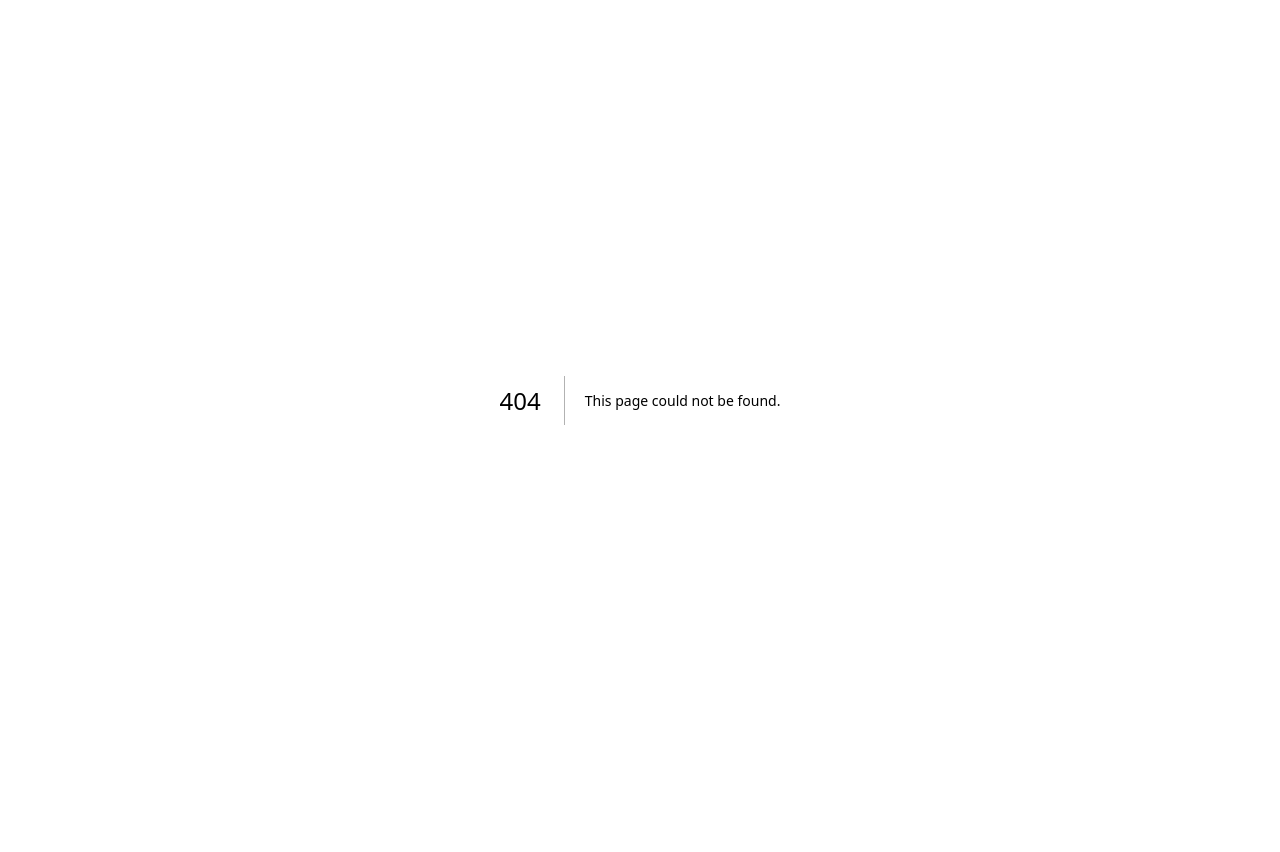
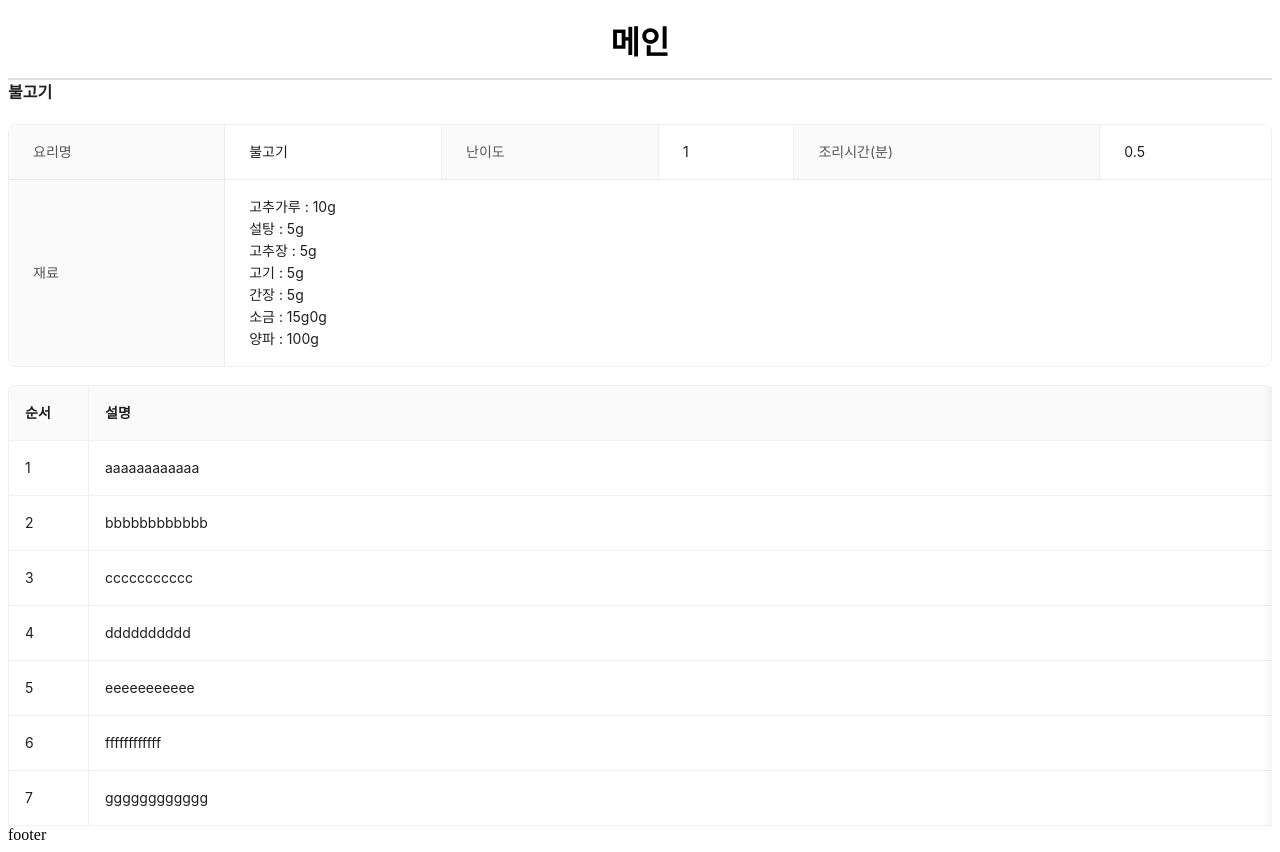
Before and after one commit to gryoh/yummy, a Next.js app: page /recipe/recipeDetail in a window 1280 px wide. Before the commit this address had no page. Before the commit the page ends 800 px from the top, so only its background shows below. Built offline with nearby package versions, Linux system fonts and the light colour scheme.

Commit message:
레시피 상세보기 커밋

```diff
--- /dev/null
+++ b/src/components/recipe/detailDescript.tsx
@@ -0,0 +1,79 @@
+import React from 'react';
+import { Table, Typography } from 'antd';
+import type { ColumnsType } from 'antd/es/table';
+
+const { Text } = Typography;
+
+interface DataType {
+  key: string;
+  name: string;
+  borrow: number;
+  repayment: number;
+}
+
+interface FixedDataType {
+  key: React.Key;
+  name: string;
+  description: string;
+}
+
+  const detailDescript = (props = {
+    recipedescription : [],
+  })=>{
+
+  let keyMap = [];
+  props.recipedescription.map((it)=>{
+    keyMap.push(it.key);
+  })
+  let valueMap = [];
+  props.recipedescription.map((it)=>{
+    valueMap.push(it.value);
+  })
+
+  const fixedColumns: ColumnsType<FixedDataType> = [
+    {
+      title: '순서',
+      dataIndex: 'name',
+      fixed: true,
+      width: 80,
+    },
+    {
+      title: '설명',
+      dataIndex: 'description',
+    },
+  ];
+
+  const fixedData: FixedDataType[] = [];
+  for (let i = 0; i < keyMap.length; i += 1) {
+    fixedData.push({
+      key: i,
+      name: keyMap[i%keyMap.length],
+      description: valueMap[i%keyMap.length],
+    });
+  }
+
+
+    return(
+      <>
+    <br />
+    <Table
+      columns={fixedColumns}
+      dataSource={fixedData}
+      pagination={false}
+      scroll={{ x: 2000, y: 500 }}
+      bordered
+      summary={() => (
+        <Table.Summary fixed>
+          <Table.Summary.Row>
+            {/* <Table.Summary.Cell index={0}>Summary</Table.Summary.Cell>
+            <Table.Summary.Cell index={1}>This is a summary content</Table.Summary.Cell> */}
+          </Table.Summary.Row>
+        </Table.Summary>
+
+      )}
+    />
+  </>
+    );
+}
+
+export default detailDescript;
--- /dev/null
+++ b/src/components/recipe/detailSummary.jsx
@@ -0,0 +1,59 @@
+import { Descriptions } from 'antd';
+import React, { useEffect,  useState } from 'react';
+import DetailDescript from "./detailDescript";
+
+export default function detailSummary(props) {
+    let recipeData = {};
+    const [recipeTime, setrecipeTime] = useState(0);
+    const [recipeName, setrecipeName] = useState("");
+    const [recipelevel, setrecipelevel] = useState(0);
+    const [recipematerial, setrecipematerial] = useState([]);
+    const [recipedescription, setrecipedescription] = useState([]);
+
+    const getData = async()=>{
+    const res = await fetch("/api/recipe/recipeDtail"
+    ).then((res)=> res.json());
+
+    setrecipeTime(res.requiredTime / 1000 / 60) ;
+    setrecipeName(res.name);
+    setrecipelevel(res.level);
+    setrecipematerial(res.material);
+    setrecipedescription(res.description);
+
+  };
+  useEffect(()=>{
+    getData();
+  },[]);
+
+    return (
+        <div>
+        <Descriptions
+          title={recipeName}
+          bordered
+          column={{
+            xxl: 3,
+            xl: 3,
+            lg: 3,
+            md: 3,
+            sm: 2,
+            xs: 1,
+          }}
+        >
+          <Descriptions.Item label="요리명">{recipeName}</Descriptions.Item>
+          <Descriptions.Item label="난이도">{recipelevel}</Descriptions.Item>
+          <Descriptions.Item label="조리시간(분)">{recipeTime}</Descriptions.Item>
+          <Descriptions.Item label="재료">
+            {recipematerial.map((it, idx) => (
+                    <div key={idx}>
+                      {it.key} : {it.value}
+                    </div>
+                ))}
+          </Descriptions.Item>
+        </Descriptions>
+        <div>
+        <DetailDescript recipedescription={recipedescription}/>
+        </div>
+      </div>
+
+    )
+}
--- /dev/null
+++ b/src/pages/api/recipe/recipeDtail.ts
@@ -0,0 +1,27 @@
+export default function handler(req: any, res: any) {
+    res.status(200).json(
+        {
+            name : "불고기",
+            level : 1,
+            requiredTime : 30000,
+            material : [
+                {key : "고추가루", value : "10g"},
+                {key : "설탕", value : "5g"},
+                {key : "고추장", value : "5g"},
+                {key : "고기", value : "5g"},
+                {key : "간장", value : "5g"},
+                {key : "소금", value : "15g0g"},
+                {key : "양파", value : "100g"},
+            ],
+            description : [
+                {key : "1", value : "aaaaaaaaaaaa"},
+                {key : "2", value : "bbbbbbbbbbbb"},
+                {key : "3", value : "ccccccccccc"},
+                {key : "4", value : "dddddddddd"},
+                {key : "5", value : "eeeeeeeeeee"},
+                {key : "6", value : "ffffffffffff"},
+                {key : "7", value : "gggggggggggg"},
+            ],
+        }
+    );
+}
--- /dev/null
+++ b/src/pages/recipe/recipeDetail.jsx
@@ -0,0 +1,17 @@
+import { useRouter } from "next/router";
+import React, { useEffect, useState } from "react";
+import Layout from "../../components/common/layout";
+import Head from "next/head";
+import DetailSummary from "../../components/recipe/detailSummary";
+
+
+
+export default function recipeDetail({idx = 0}) {
+
+    return (
+        <Layout>
+            <DetailSummary idx={idx}/>
+
+        </Layout>
+    );
+}
--- a/tsconfig.json
+++ b/tsconfig.json
@@ -14,6 +14,7 @@
     "isolatedModules": true,
     "jsx": "preserve",
     "incremental": true,
+    "typeRoots" : ["./@types", "./node_modules/@types"],
     "plugins": [
       {
         "name": "next"
```
